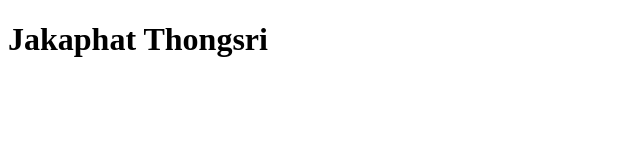
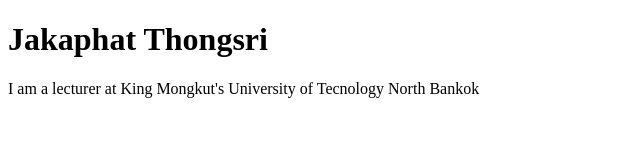
Before and after one commit to jakkaphat2/github-desktop-project, a plain HTML site: page index.html in a window 1280 px wide. Shown: the whole page, without its empty margins (0-640 px from the left). Drawn offline with Linux system fonts and the light colour scheme.

Commit message:
Add information
add information

```diff
--- a/index.html
+++ b/index.html
@@ -7,5 +7,7 @@
 </head>
 <body>
     <h1>Jakaphat Thongsri</h1>
+    <p>I am a lecturer at King Mongkut's University of Tecnology
+        North Bankok</p>
 </body>
 </html>
```
